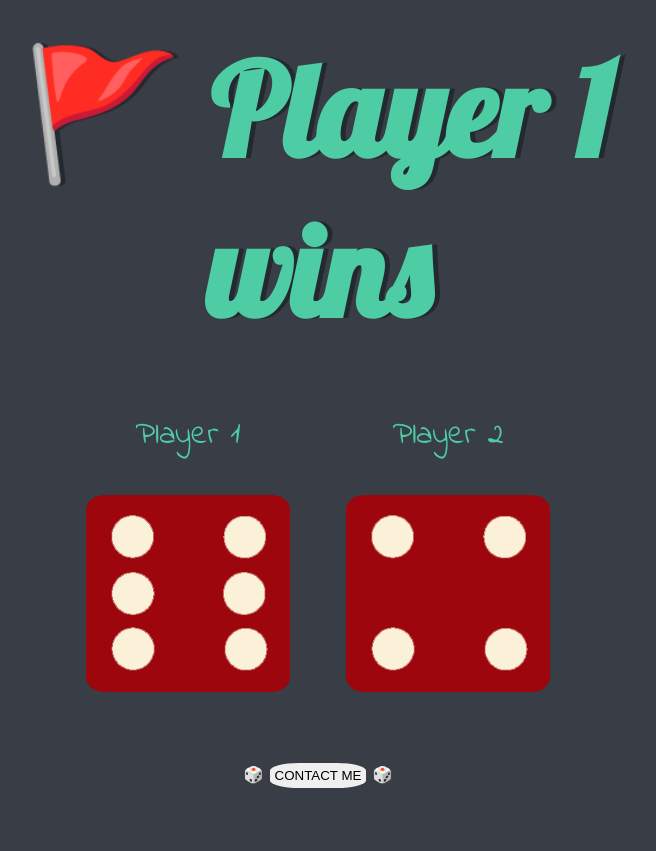
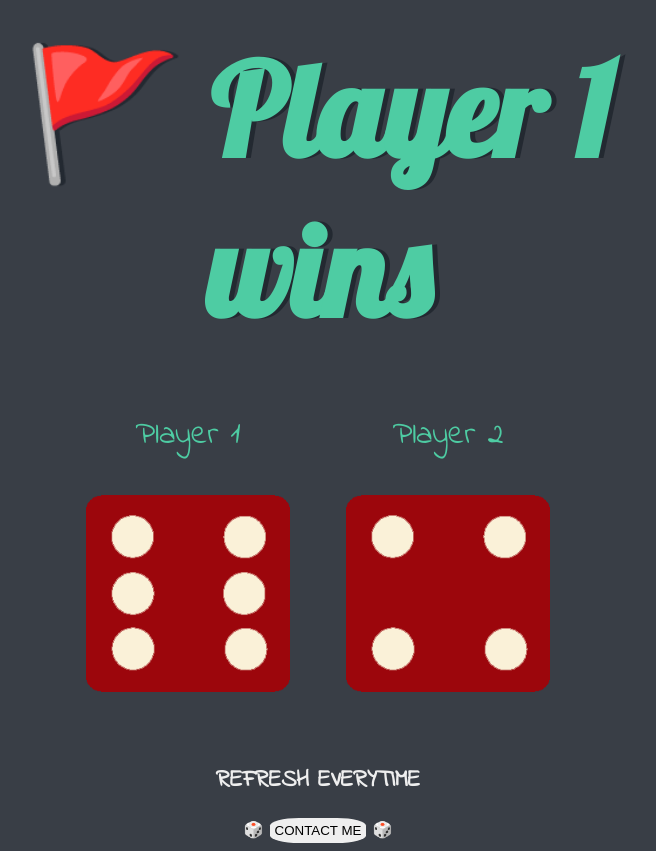
Before and after one commit to Prasadmuthyala/Dicee-Game-Challenge, a plain HTML site: page index.html in a window 1280 px wide. Shown: the whole page, without its empty margins (322-978 px from the left). Before the commit the page ends 800 px from the top, so only its background shows below. Drawn offline with Linux system fonts and the light colour scheme.

Commit message:
Update index.html

```diff
--- a/index.html
+++ b/index.html
@@ -30,7 +30,7 @@
 </body>
 
 <footer>
-
+  <h2> REFRESH EVERYTIME </h2>
   🎲
   <a target="_blank" href="https://prasadmuthyala.github.io/cv2/">
     <button class="btn" type="button" name="button">CONTACT ME</button>
```
